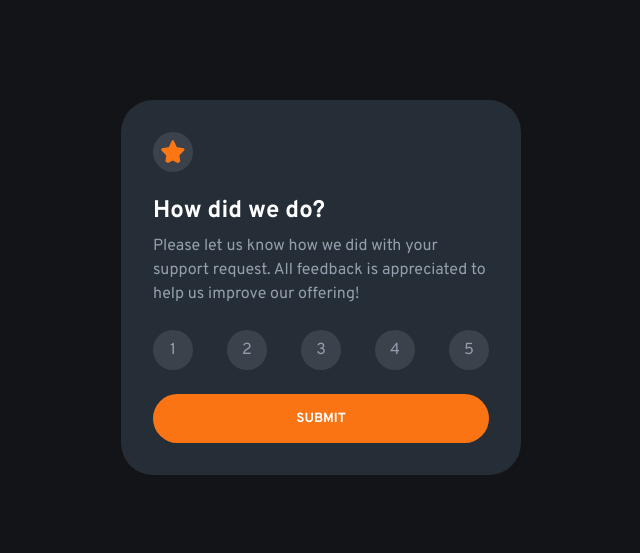
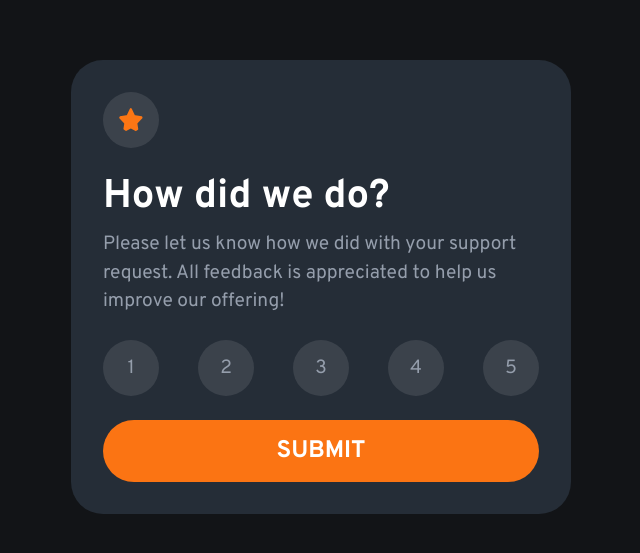
Before and after one commit to vikrantmalla/interactive-rating-component, a plain HTML site: page index.html in a window 1536 px wide. Shown: the part 113-666 px from the top of the page, without its empty margins (399-1039 px from the left). Drawn offline with Linux system fonts and the light colour scheme.

Commit message:
refactor code

```diff
--- a/index.html
+++ b/index.html
@@ -42,8 +42,10 @@
             </div>
         </section>
     </main>
-    <script src="./script.js"></script>
+    <!-- <div class="attribution">
+       Challenge by <a href="https://www.frontendmentor.io?ref=challenge" target="_blank">Frontend Mentor</a>. Coded by <a href="https://github.com/vikrantmalla">Vikrant Malla</a>.
+    </div> -->
 </body>
-
+<script src="./script.js"></script>
 
 </html>
--- a/styles/_cardRating.scss
+++ b/styles/_cardRating.scss
@@ -2,12 +2,15 @@
     background-color: $colorDarkBlue;
     padding: 1rem;
     border-radius: 2rem;
-    max-width: 400px;
     display: flex;
     flex-direction: column;
     gap: 1.5rem;
     @media (min-width: 62em) {
+        width: 400px;
         padding: 2rem;
+    }
+    @media (min-width: 87em) {
+        width: 500px;
     }
 }
 
@@ -21,15 +24,26 @@
         width: 2.5rem;
         background-color: rgba(255, 255, 255, 0.1);
         padding: 0.5rem;
+        @media (min-width: 87em) {
+            height: 3.5rem;
+            width: 3.5rem;
+            padding: 1rem;
+        }
     }
     .info {
         h1 {
             color: $colorWhite;
             margin-bottom: 0.5rem;
+            @media (min-width: 87em) {
+                font-size: 2.5rem;
+            }
         }
         p {
             color: $colorLightGrey;
             line-height: 1.5;
+            @media (min-width: 87em) {
+                font-size: 1.2rem;
+            }
         }
     }
     .rating_Option {
@@ -53,6 +67,11 @@
                     background-color: $colorOrange;
                     color: $colorWhite;
                 }
+                @media (min-width: 87em) {
+                    height: 3.5rem;
+                    width: 3.5rem;
+                    font-size: 1.2rem;
+                }
             }
             .gray {
                 background-color: $colorMediumGrey;
@@ -73,5 +92,8 @@
             background-color: $colorWhite;
             color: $colorOrange;
         }
+        @media (min-width: 87em) {
+            font-size: 1.5rem;
+        }
     }
 }
--- a/styles/_cardThankyou.scss
+++ b/styles/_cardThankyou.scss
@@ -9,6 +9,12 @@
     align-items: center;
     justify-content: center;
     padding: 1.5rem 1rem;
+    @media (min-width: 62em) {
+        width: 400px;
+    }
+    @media (min-width: 87em) {
+        width: 500px;
+    }
     img {
         width: 55%;
     }
@@ -18,16 +24,25 @@
         border-radius: 0.5rem;
         p {
             color: $colorOrange;
+            @media (min-width: 87em) {
+                font-size: 1.4rem;
+            }
         }
     }
     .thankyou_Note {
         h2 {
             color: $colorWhite;
             margin-bottom: 0.5rem;
+            @media (min-width: 87em) {
+                font-size: 1.6rem;
+            }
         }
         p {
             color: $colorLightGrey;
             line-height: 1.5;
+            @media (min-width: 87em) {
+                font-size: 1.2rem;
+            }
         }
     }
 }
```
Also changed, not shown: styles/style.css.
